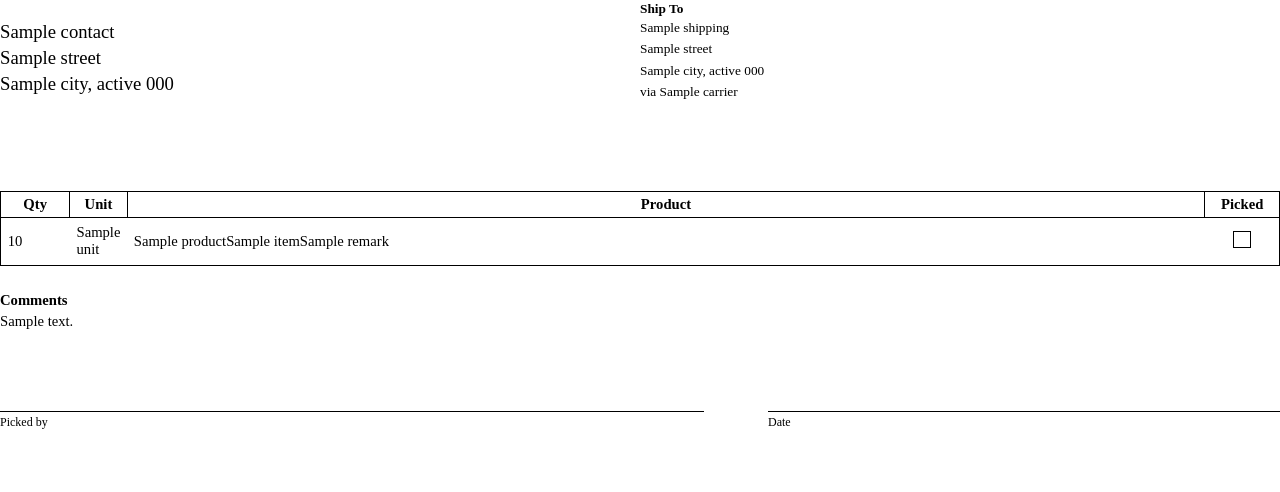
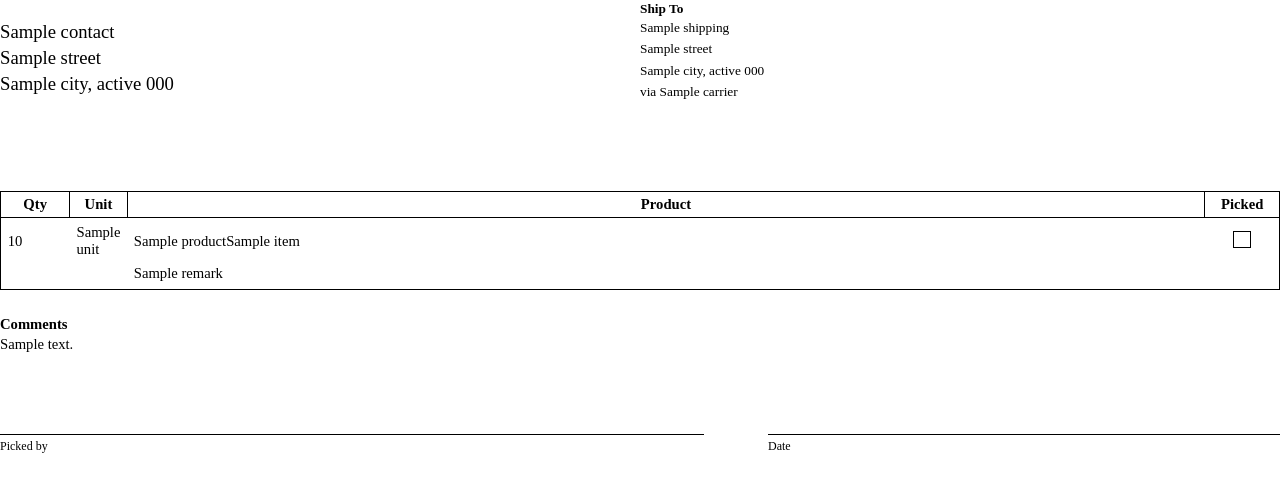
Before and after one commit to benreu/PyGtk-Posting, a Python web app: template templates/packing_list_template.html in a window 1280 px wide. Shown: the part 143-635 px from the top of the page. Run offline with Jinja, Linux system fonts and the light colour scheme; the template is opened without the code that fills it: most values are stand-ins (such as "Sample title", 1, 10 or a date in 2020).

Commit message:
Give a line's comment a row of its own on the invoice and packing list
A line's comment was tacked onto the product cell as "PRODUCT, ext : comment".
Both generators now hand the template the bare comment, and both templates give
it a second row under the product, from the product column to the right edge.
A line without one gets no second row. Every line, with a comment or without,
ends in a faint dashed rule across the whole table; on the last line it falls
under the solid border of the totals (or the table's foot on the packing list),
which wins in the collapsed model, so the edges are unchanged.

Each line is now its own tbody with page-break-inside: avoid. While the comment
shared the product's cell a page break could never part them; as a second row it
could, and on a packing list that is a picker reading a note over the page from
the line it belongs to. WeasyPrint 70 honours break-inside on a row group. The
new test renders 30 commented lines and checks every page carries the same
products as notes; with the rule taken out it fails, line 25's product landing
on page 2 and its note on page 3. Fewer lines happened not to split there, which
is why the count is pinned at 30 rather than chosen by eye.

The comment row's colspans keep the invoice table six cells wide, and
test_the_table_is_square now renders a commented line so it checks them too.

The purchase order template builds its own " : " remark in purchase_ordering.py
and is left as it was.

No schema change. 773 tests ran against silrep_restore before the rule was
widened to every line, with the one standing failure in test_count_close (run
after UTC midnight); the 17 template tests pass after it.

Co-Authored-By: Claude Opus 5.5 <noreply@anthropic.com>

```diff
--- a/src/invoice/invoice_create.py
+++ b/src/invoice/invoice_create.py
@@ -100,7 +100,7 @@ class Setup:
             item.unit = i[13]
             item.product = i[3]
             item.ext_name = (" , " + i[4]) if i[4] else ""
-            item.remark = (" : " + i[5]) if i[5] else ""
+            item.remark = i[5]
             item.price = i[6]
             item.tax_letter = i[11]
             item.tax = i[7]
--- a/src/invoice/packing_list.py
+++ b/src/invoice/packing_list.py
@@ -103,7 +103,7 @@ class Setup:
             item.unit = i[13]
             item.product = i[3]
             item.ext_name = (" , " + i[4]) if i[4] else ""
-            item.remark = (" : " + i[5]) if i[5] else ""
+            item.remark = i[5]
             items.append(item)
 
         # never "/tmp/<invoices.name>.pdf" - that is the invoice's own file, and
--- a/templates/packing_list_template.html
+++ b/templates/packing_list_template.html
@@ -48,6 +48,11 @@
   /* roomier than the invoice's 2pt: these rows get ticked off with a pen */
   table.items tbody td { padding: 5pt 5pt; }
   table.items tbody td.c { text-align: center; }
+  /* the invoice's lines: each is its own tbody with a faint rule across the
+     foot, so the picker never finds a comment over the page from its line */
+  table.items tbody { page-break-inside: avoid; }
+  table.items tbody tr.remark td { padding-top: 0; }
+  table.items tbody tr:last-child td { border-bottom: 0.5pt dashed #999; }
   .box { display: inline-block; width: 0.18in; height: 0.18in;
          border: 0.75pt solid #000; }
 
@@ -120,16 +125,22 @@
       <th style="width:56pt">Picked</th>
     </tr>
   </thead>
+  {% for item in items %}
   <tbody>
-    {% for item in items %}
     <tr>
       <td>{{ item.qty }}</td>
       <td>{{ item.unit }}</td>
-      <td>{{ item.product }}{{ item.ext_name }}{{ item.remark }}</td>
+      <td>{{ item.product }}{{ item.ext_name }}</td>
       <td class="c"><span class="box"></span></td>
     </tr>
-    {% endfor %}
+    {% if item.remark %}
+    <tr class="remark">
+      <td colspan="2"></td>
+      <td colspan="2" class="remark">{{ item.remark }}</td>
+    </tr>
+    {% endif %}
   </tbody>
+  {% endfor %}
 </table>
 
 {% if document.comment %}
```
Also changed, not shown: templates/invoice_template.html (+15 -3 lines), tests/inventory/test_invoice_packing_list.py (+30 -3 lines), tests/inventory/test_invoice_unit.py (+23 -10 lines).
